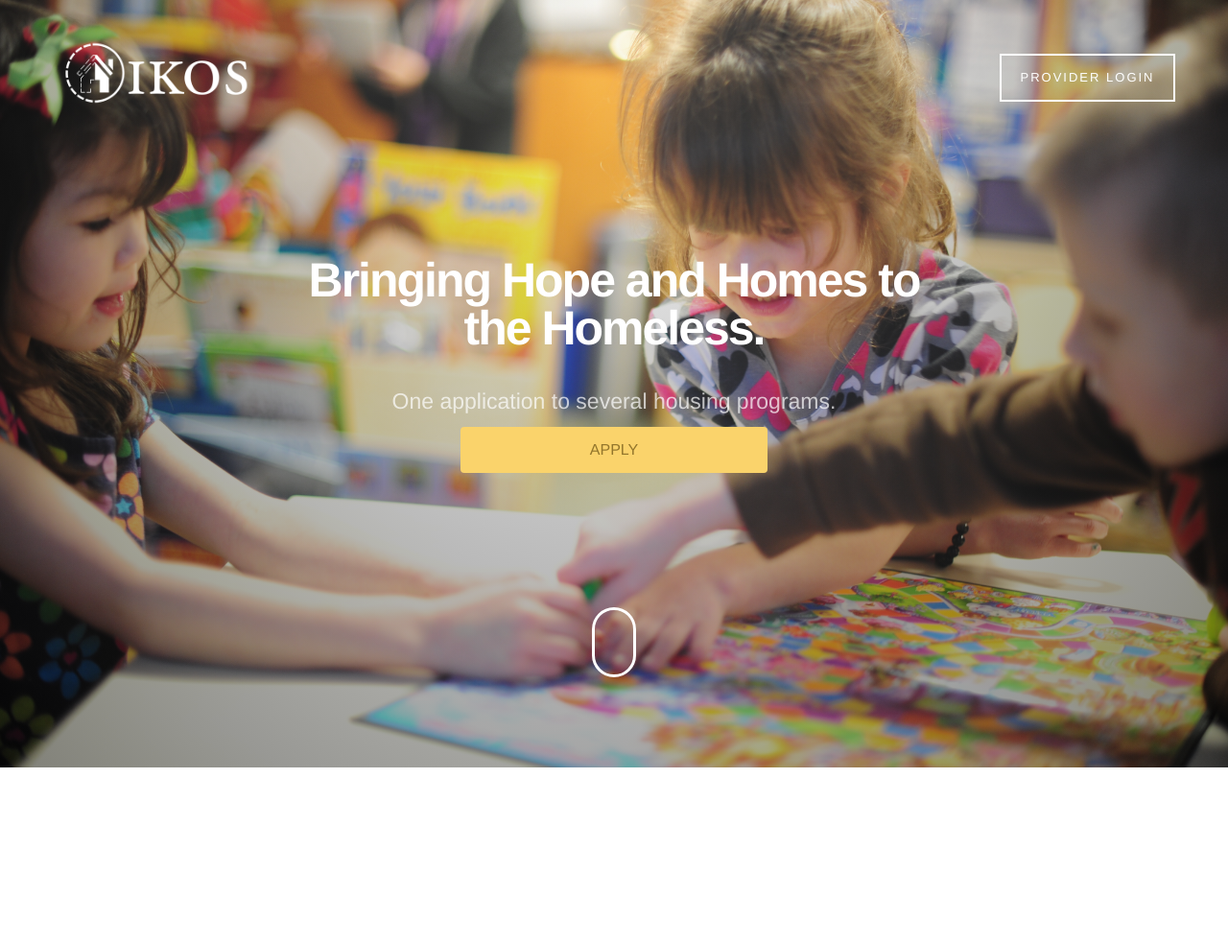
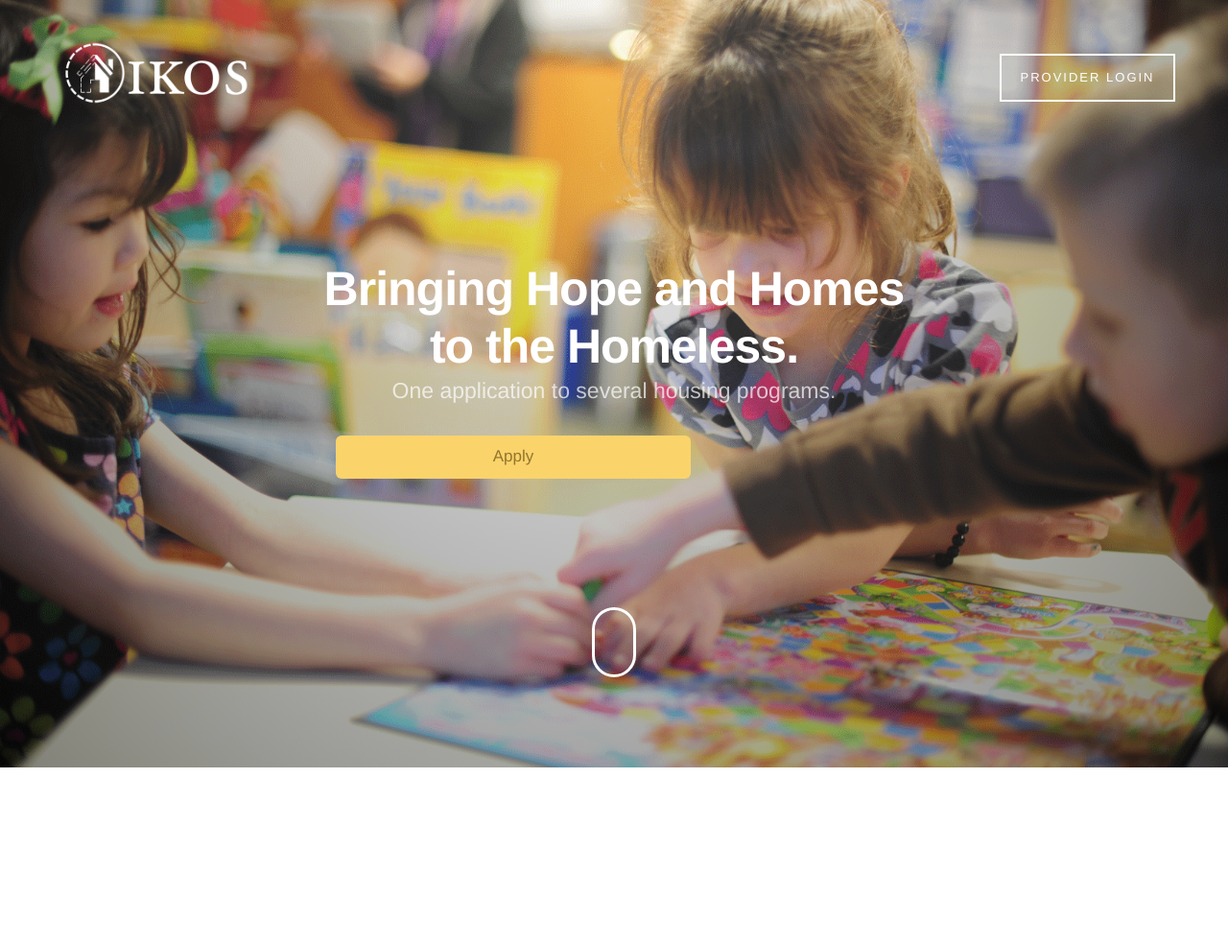
Before and after one commit to lcdvirgo/oikosapp, a PHP site: page / in a window 1280 px wide. Shown: the top 983 px of the page at 96% size. Run offline with PHP 8.4, Linux system fonts and the light colour scheme.

Commit message:
reduce bg picture size

```diff
--- a/css/style.css
+++ b/css/style.css
@@ -22,6 +22,19 @@
   border-top-left-radius: 4px;
   background: #81C2D5;
   color: #22364A;
+}
+
+
+.btn-success {
+  width:100%;
+  background: #FAD36B !important;
+  color: #93762C !important;
+}
+
+.btn-success:hover {
+  width:100%;
+  background: #ffffff !important;
+  color: #FAD36B !important;
 }
 
 .button-left:hover {
@@ -919,12 +932,12 @@ section * {
   background-color: transparent;
 }
 .header-10-sub .hero-unit h1 {
-  margin: 0 0 30px;
   font-size: 45px;
   font-weight: normal;
   color: #ffffff;
   font-family: "Helvetica Neue", Helvetica, Arial, sans-serif;
   font-weight: 300;
+  line-height:120%;
 }
 .header-10-sub .hero-unit p {
   font-size: 25px;
@@ -935,6 +948,10 @@ section * {
   line-height: 37.5px;
 }
 @media (max-width: 480px) {
+  .header-10 .navbar .brand img:first-child {
+  float: left;
+  margin: -80px 15px 0 0;
+}
   .header-10-sub .hero-unit h1 {
     font-size: 36px;
     font-weight: normal;
@@ -1644,8 +1661,6 @@ body {
   font-size: 50px;
   font-family: "proxima-nova", "Helvetica Neue", Helvetica, Arial, sans-serif;
   font-weight: 700;
-  letter-spacing: -2px;
-  margin-bottom: 35px;
 }
 @media (max-width: 480px) {
   .header-10-sub .hero-unit h1 {
@@ -1653,6 +1668,7 @@ body {
   }
 }
 .header-10-sub .hero-unit p {
+  margin: 0 0 30px;
   font-size: 23px;
   font-family: "proxima-nova", "Helvetica Neue", Helvetica, Arial, sans-serif;
   line-height: 33px;
@@ -1725,7 +1741,7 @@ body {
   }
 }
 .header-10-sub .background {
-  background-image: url("../img/bg-cover.jpg");
+  background-image: url("../img/bg-cover.png");
   /* opacity: 1; */
   filter: alpha(opacity=100);
 }
--- a/index.html
+++ b/index.html
@@ -46,7 +46,10 @@
                         <h1>Bringing Hope and Homes to the Homeless.</h1>
                         <p>One application to several housing programs.<br /></p>
                         <!-- <button id="button-call" class="button-left" type="submit">Need Help</button> -->
-                        <button id="button-call" class="button-right" type="submit" style="-webkit-border-radius: 4px; border-radius: 4px; text-align:center;">Apply</button>
+                        <!-- <button id="button-call" class="button-right" type="submit" style="-webkit-border-radius: 4px; border-radius: 4px; text-align:center;">Apply</button> -->
+                        <div class="span4">
+                            <button class="btn btn-large btn-success" type="submit">Apply</button>
+                        </div>
                     </div>
                 </div>
             </div>
```
Also changed, not shown: favicon.ico, favicon2.ico (added), img/bg-cover.jpg (deleted), img/bg-cover.png (added), oikos32.ico (added).
